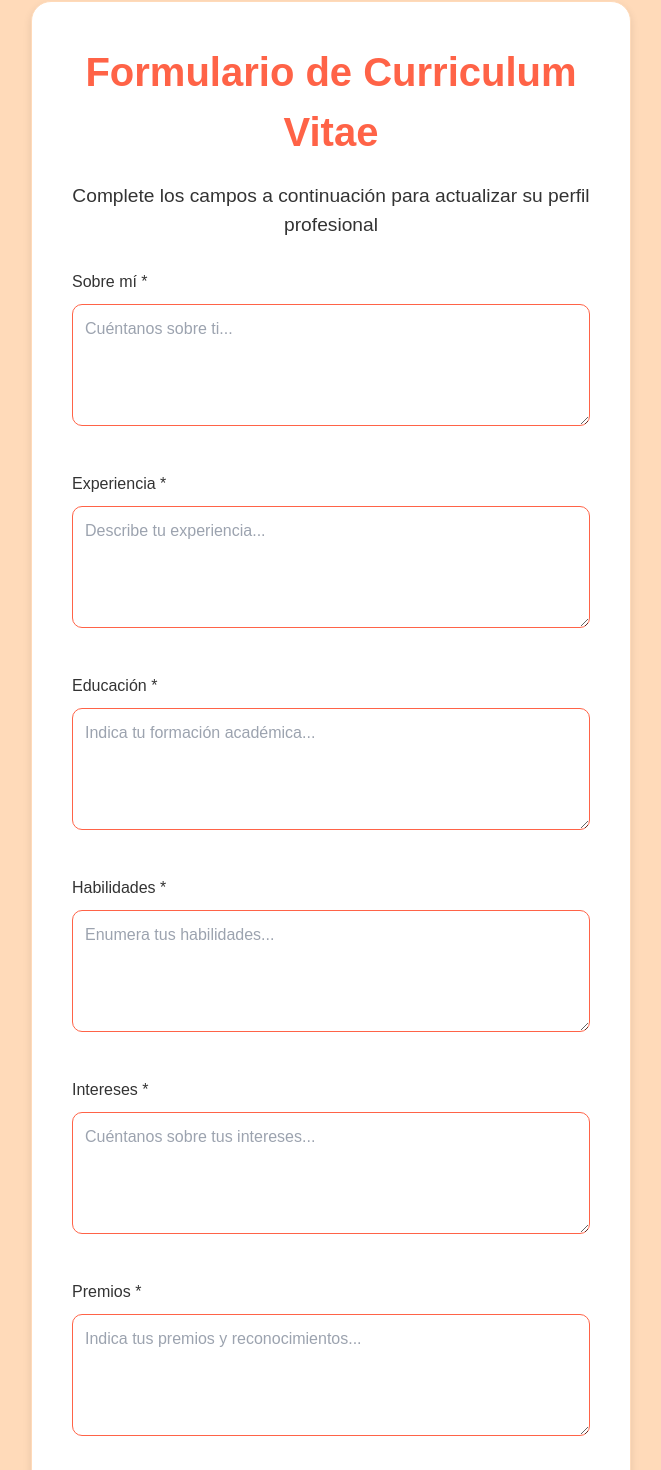
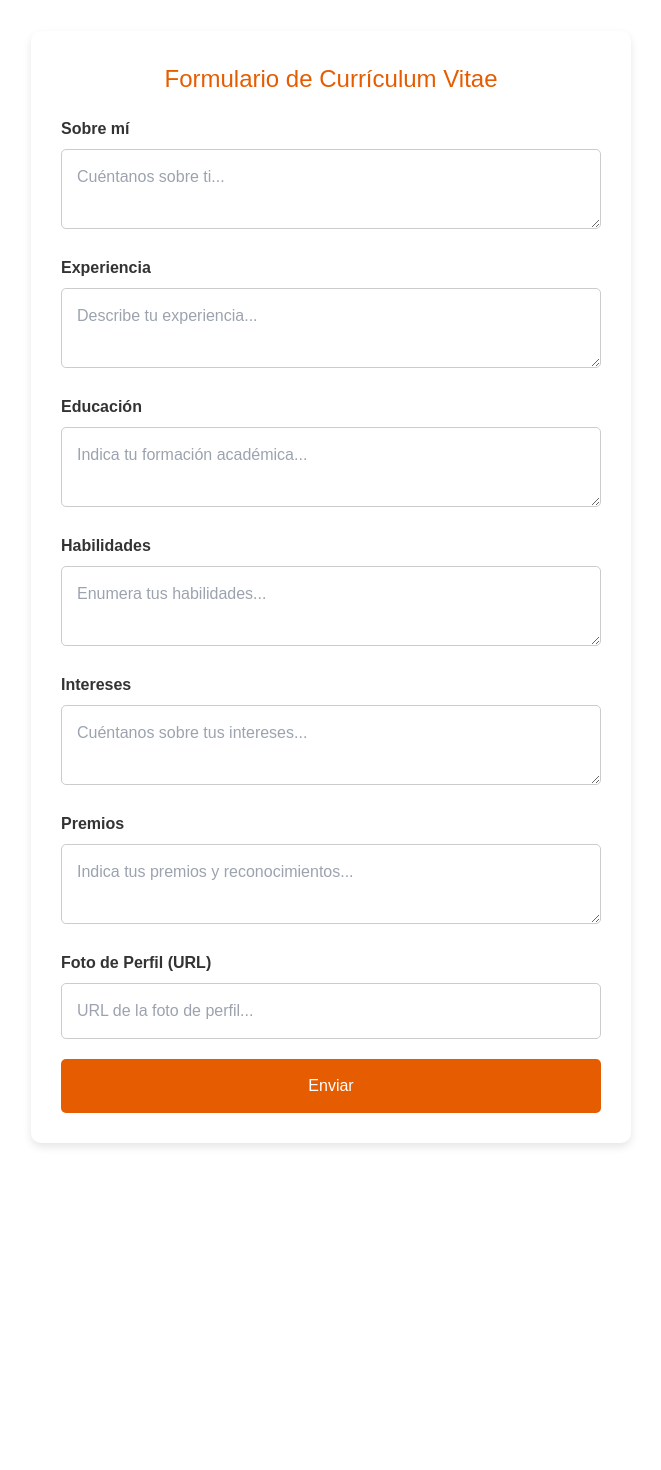
Before and after one commit to 8devmx/estadias-front, a Next.js app: page /form in a window 1280 px wide. Shown: the part 19-1489 px from the top of the page, without its empty margins (309-970 px from the left). After the commit the page ends 1212 px from the top, so only its background shows below. Built offline with nearby package versions, Linux system fonts and the light colour scheme.

Commit message:
conectBd
se conecto la base de datos a la hora de llamar el formulario llegue al curriculum

```diff
--- a/src/components/resumeform.jsx
+++ b/src/components/resumeform.jsx
@@ -1,301 +1,156 @@
+import React, { useState } from 'react';
+import axios from 'axios';
 import styled from 'styled-components';
 import { useRouter } from 'next/router';
-import { useState } from 'react';
-import axios from 'axios';
 
 const FormContainer = styled.div`
-  display: flex;
-  justify-content: center;
-  align-items: center;
-  min-height: 100vh;
-  background-color: #FFDAB9;
-  padding: 20px;
+  background-color: #fff;
+  padding: 30px;
+  border-radius: 10px;
+  box-shadow: 0 4px 8px rgba(0, 0, 0, 0.1);
+  max-width: 600px;
+  margin: 50px auto;
+  font-family: 'Arial', sans-serif;
 `;
 
-const FormWrapper = styled.div`
-  background: #ffffff;
-  padding: 40px;
-  border-radius: 20px;
-  box-shadow: 0 4px 8px rgba(0, 0, 0, 0.1);
-  max-width: 600px;
-  width: 100%;
-  border: 1px solid #FFDAB9;
+const FormTitle = styled.h2`
+  color: #e65c00;
+  text-align: center;
+  margin-bottom: 20px;
+  font-size: 24px;
 `;
 
-const Title = styled.h1`
-  font-family: 'Oswald', sans-serif;
-  font-weight: 700;
-  color: #FF6347;
+const FormField = styled.div`
   margin-bottom: 20px;
-  text-align: center;
-  font-size: 2.5rem;
 `;
 
-const Subtitle = styled.p`
-  font-family: 'Oswald', sans-serif;
-  font-weight: 400;
+const Label = styled.label`
+  display: block;
+  margin-bottom: 8px;
+  font-weight: bold;
   color: #333;
-  text-align: center;
-  margin-bottom: 30px;
-  font-size: 1.2rem;
+`;
+
+const TextArea = styled.textarea`
+  width: 100%;
+  padding: 15px;
+  border-radius: 5px;
+  border: 1px solid #ccc;
+  font-size: 16px;
+  resize: vertical;
+  transition: border-color 0.3s;
+
+  &:focus {
+    border-color: #e65c00;
+    outline: none;
+  }
 `;
 
 const Input = styled.input`
   width: 100%;
-  padding: 12px;
-  margin-bottom: 20px;
-  border: 1px solid #FF6347;
-  border-radius: 10px;
+  padding: 15px;
+  border-radius: 5px;
+  border: 1px solid #ccc;
   font-size: 16px;
-  font-family: 'Oswald', sans-serif;
-  font-weight: 300;
-  background-color: #fff;
-  color: #333;
+  transition: border-color 0.3s;
+
   &:focus {
-    border-color: #FF4500;
+    border-color: #e65c00;
+    outline: none;
   }
 `;
 
-const TextArea = styled.textarea`
+const Button = styled.button`
+  background-color: #e65c00;
+  color: white;
+  padding: 15px 30px;
+  border: none;
+  border-radius: 5px;
+  cursor: pointer;
+  font-size: 16px;
   width: 100%;
-  padding: 12px;
-  margin-bottom: 20px;
-  border: 1px solid #FF6347;
-  border-radius: 10px;
-  font-size: 16px;
-  font-family: 'Oswald', sans-serif;
-  font-weight: 300;
-  background-color: #fff;
-  color: #333;
-  &:focus {
-    border-color: #FF4500;
+  transition: background-color 0.3s;
+
+  &:hover {
+    background-color: #cf5400;
   }
-`;
-
-const FileInput = styled.input`
-  margin-bottom: 20px;
-`;
-
-const Button = styled.button`
-  width: 100%;
-  padding: 12px;
-  background-color: #FF6347;
-  color: #fff;
-  border: none;
-  border-radius: 10px;
-  cursor: pointer;
-  font-size: 18px;
-  font-family: 'Oswald', sans-serif;
-  font-weight: 500;
-  transition: background-color 0.3s ease;
-  &:hover {
-    background-color: #FF4500;
-  }
-`;
-
-const FormSection = styled.div`
-  margin-bottom: 20px;
-`;
-
-const FormLabel = styled.label`
-  display: block;
-  margin-bottom: 10px;
-  color: #333;
-  font-family: 'Oswald', sans-serif;
-  font-weight: 400;
-`;
-
-const ErrorMessage = styled.p`
-  color: red;
-  font-size: 14px;
-`;
-
-const SuccessMessage = styled.p`
-  color: green;
-  font-size: 16px;
 `;
 
 const ResumeForm = () => {
   const router = useRouter();
+
   const [formData, setFormData] = useState({
-    about: '',
+    about_me: '',
     experience: '',
     education: '',
     skills: '',
     interests: '',
     awards: '',
+    profile_picture: ''
   });
-  const [errors, setErrors] = useState({});
-  const [success, setSuccess] = useState('');
-  const [profileImage, setProfileImage] = useState(null);
-  const [loading, setLoading] = useState(false);
 
   const handleChange = (e) => {
-    const { name, value } = e.target;
     setFormData({
       ...formData,
-      [name]: value,
+      [e.target.name]: e.target.value
     });
-  };
-
-  const handleFileChange = (e) => {
-    setProfileImage(e.target.files[0]);
-  };
-
-  const validate = () => {
-    let tempErrors = {};
-    if (!formData.about) tempErrors.about = 'El campo sobre mí es obligatorio.';
-    if (!formData.experience) tempErrors.experience = 'El campo experiencia es obligatorio.';
-    if (!formData.education) tempErrors.education = 'El campo educación es obligatorio.';
-    if (!formData.skills) tempErrors.skills = 'El campo habilidades es obligatorio.';
-    if (!formData.interests) tempErrors.interests = 'El campo intereses es obligatorio.';
-    if (!formData.awards) tempErrors.awards = 'El campo premios es obligatorio.';
-    setErrors(tempErrors);
-    return Object.keys(tempErrors).length === 0;
   };
 
   const handleSubmit = async (e) => {
     e.preventDefault();
-    if (validate()) {
-      setLoading(true);
-      const data = new FormData();
-      data.append('about', formData.about);
-      data.append('experience', formData.experience);
-      data.append('education', formData.education);
-      data.append('skills', formData.skills);
-      data.append('interests', formData.interests);
-      data.append('awards', formData.awards);
-      if (profileImage) {
-        data.append('profileImage', profileImage);
+
+    // Validación de campos vacíos
+    for (const key in formData) {
+      if (formData[key].trim() === '') {
+        alert(`El campo ${key.replace('_', ' ')} no puede estar vacío.`);
+        return;
       }
-      try {
-        const response = await axios.post('http://tu-servidor-laravel/api/update-profile', data, {
-          headers: {
-            'Content-Type': 'multipart/form-data',
-          },
-        });
-        if (response.status === 200) {
-          setSuccess('Formulario enviado con éxito.');
-          router.push('/thanks');
-        }
-      } catch (error) {
-        console.error('Error al enviar el formulario:', error);
-        setErrors({ submit: 'Hubo un problema al enviar el formulario. Inténtalo de nuevo más tarde.' });
-      } finally {
-        setLoading(false);
-      }
+    }
+
+    try {
+      const response = await axios.post('http://localhost:8000/forms', formData);
+      console.log('Form submitted successfully:', response.data);
+      router.push('/thanks'); // Redirigir a la página de agradecimiento
+    } catch (error) {
+      console.error('Error submitting form:', error);
+      alert('Error submitting form.');
     }
   };
 
   return (
     <FormContainer>
-      <FormWrapper>
-        <Title>Formulario de Curriculum Vitae</Title>
-        <Subtitle>Complete los campos a continuación para actualizar su perfil profesional</Subtitle>
-        {success && <SuccessMessage>{success}</SuccessMessage>}
-        {errors.submit && <ErrorMessage>{errors.submit}</ErrorMessage>}
-        <form onSubmit={handleSubmit}>
-          <FormSection>
-            <FormLabel htmlFor="about">Sobre mí *</FormLabel>
-            <TextArea
-              id="about"
-              name="about"
-              rows="4"
-              placeholder="Cuéntanos sobre ti..."
-              value={formData.about}
-              onChange={handleChange}
-              required
-            />
-            {errors.about && <ErrorMessage>{errors.about}</ErrorMessage>}
-          </FormSection>
-
-          <FormSection>
-            <FormLabel htmlFor="experience">Experiencia *</FormLabel>
-            <TextArea
-              id="experience"
-              name="experience"
-              rows="4"
-              placeholder="Describe tu experiencia..."
-              value={formData.experience}
-              onChange={handleChange}
-              required
-            />
-            {errors.experience && <ErrorMessage>{errors.experience}</ErrorMessage>}
-          </FormSection>
-
-          <FormSection>
-            <FormLabel htmlFor="education">Educación *</FormLabel>
-            <TextArea
-              id="education"
-              name="education"
-              rows="4"
-              placeholder="Indica tu formación académica..."
-              value={formData.education}
-              onChange={handleChange}
-              required
-            />
-            {errors.education && <ErrorMessage>{errors.education}</ErrorMessage>}
-          </FormSection>
-
-          <FormSection>
-            <FormLabel htmlFor="skills">Habilidades *</FormLabel>
-            <TextArea
-              id="skills"
-              name="skills"
-              rows="4"
-              placeholder="Enumera tus habilidades..."
-              value={formData.skills}
-              onChange={handleChange}
-              required
-            />
-            {errors.skills && <ErrorMessage>{errors.skills}</ErrorMessage>}
-          </FormSection>
-
-          <FormSection>
-            <FormLabel htmlFor="interests">Intereses *</FormLabel>
-            <TextArea
-              id="interests"
-              name="interests"
-              rows="4"
-              placeholder="Cuéntanos sobre tus intereses..."
-              value={formData.interests}
-              onChange={handleChange}
-              required
-            />
-            {errors.interests && <ErrorMessage>{errors.interests}</ErrorMessage>}
-          </FormSection>
-
-          <FormSection>
-            <FormLabel htmlFor="awards">Premios *</FormLabel>
-            <TextArea
-              id="awards"
-              name="awards"
-              rows="4"
-              placeholder="Indica tus premios y reconocimientos..."
-              value={formData.awards}
-              onChange={handleChange}
-              required
-            />
-            {errors.awards && <ErrorMessage>{errors.awards}</ErrorMessage>}
-          </FormSection>
-
-          <FormSection>
-            <FormLabel htmlFor="profileImage">Foto de Perfil</FormLabel>
-            <FileInput
-              id="profileImage"
-              name="profileImage"
-              type="file"
-              onChange={handleFileChange}
-              accept="image/*"
-            />
-          </FormSection>
-
-          <Button type="submit" disabled={loading}>
-            {loading ? 'Enviando...' : 'ENVIAR'}
-          </Button>
-        </form>
-        <p style={{ color: '#333', marginTop: '20px' }}>* los campos son obligatorios.</p>
-      </FormWrapper>
+      <form onSubmit={handleSubmit}>
+        <FormTitle>Formulario de Currículum Vitae</FormTitle>
+        <FormField>
+          <Label>Sobre mí</Label>
+          <TextArea name="about_me" value={formData.about_me} onChange={handleChange} placeholder="Cuéntanos sobre ti..." />
+        </FormField>
+        <FormField>
+          <Label>Experiencia</Label>
+          <TextArea name="experience" value={formData.experience} onChange={handleChange} placeholder="Describe tu experiencia..." />
+        </FormField>
+        <FormField>
+          <Label>Educación</Label>
+          <TextArea name="education" value={formData.education} onChange={handleChange} placeholder="Indica tu formación académica..." />
+        </FormField>
+        <FormField>
+          <Label>Habilidades</Label>
+          <TextArea name="skills" value={formData.skills} onChange={handleChange} placeholder="Enumera tus habilidades..." />
+        </FormField>
+        <FormField>
+          <Label>Intereses</Label>
+          <TextArea name="interests" value={formData.interests} onChange={handleChange} placeholder="Cuéntanos sobre tus intereses..." />
+        </FormField>
+        <FormField>
+          <Label>Premios</Label>
+          <TextArea name="awards" value={formData.awards} onChange={handleChange} placeholder="Indica tus premios y reconocimientos..." />
+        </FormField>
+        <FormField>
+          <Label>Foto de Perfil (URL)</Label>
+          <Input type="text" name="profile_picture" value={formData.profile_picture} onChange={handleChange} placeholder="URL de la foto de perfil..." />
+        </FormField>
+        <Button type="submit">Enviar</Button>
+      </form>
     </FormContainer>
   );
 };
--- a/src/components/sidebar.jsx
+++ b/src/components/sidebar.jsx
@@ -1,9 +1,10 @@
+// Sidebar.js
 import styles from '../styles/Sidebar.module.css';
 
-const Sidebar = () => {
+const Sidebar = ({ profilePicture }) => {
   return (
     <div className={styles.sidebar}>
-      <img src="https://th.bing.com/th/id/OIP.28xVcXmTKYVBvd24rCwqNwHaJ0?rs=1&pid=ImgDetMaing" alt="Perfil" />
+      <img src={profilePicture || "https://th.bing.com/th/id/OIP.28xVcXmTKYVBvd24rCwqNwHaJ0?rs=1&pid=ImgDetMaing"} alt="Perfil" />
       <a href="#about">ABOUT</a>
       <a href="#experience">EXPERIENCE</a>
       <a href="#education">EDUCATION</a>
--- a/src/pages/resume.jsx
+++ b/src/pages/resume.jsx
@@ -1,47 +1,45 @@
+import React, { useEffect, useState } from 'react';
 import styled from 'styled-components';
+import axios from 'axios';
 import Sidebar from '../components/Sidebar';
 
 const Container = styled.div`
   display: flex;
-  background-color: #ffffff; /* Fondo blanco */
-  height: 100vh; /* Altura completa de la ventana */
+  background-color: #ffffff;
+  height: 100vh;
 `;
 
 const MainContent = styled.div`
   flex: 1;
   padding: 20px;
-  background-color: #ffffff; /* Fondo blanco */
-  margin-left: 300px; /* Ajustar este valor según el ancho del sidebar */
-  height: 100%; /* Ocupa el 100% del alto disponible */
-  overflow-y: auto; /* Añadir scroll si el contenido es largo */
+  background-color: #ffffff;
+  margin-left: 300px;
+  height: 100%;
+  overflow-y: auto;
 `;
 
 const Section = styled.section`
-  margin-bottom: 100px; /* Espacio grande entre secciones */
+  margin-bottom: 100px;
 `;
 
 const SectionTitle = styled.h2`
   font-family: 'Saira Extra Condensed', serif;
-  color: #e65c00; /* Color naranja */
-  margin-bottom: 20px; /* Espacio entre título y contenido */
-  font-size: 50px; /* Tamaño de fuente más grande */
+  color: #e65c00;
+  margin-bottom: 20px;
+  font-size: 50px;
 `;
 
 const Paragraph = styled.p`
   font-size: 16px;
   margin-bottom: 20px;
+  color: #000000;  // Cambia el color del párrafo a negro
 `;
 
 const Name = styled.p`
-  font-size: 70px; /* Tamaño de fuente más grande */
+  font-size: 70px;
   font-weight: bold;
-  color: #333; /* Color oscuro para el nombre */
+  color: #000000;  // Cambia el color del nombre a negro
   margin-bottom: 10px;
-`;
-
-const Address = styled.p`
-  color: #888; /* Color gris para la dirección */
-  margin-bottom: 20px;
 `;
 
 const SkillsList = styled.ul`
@@ -51,45 +49,63 @@ const SkillsList = styled.ul`
 const Skill = styled.li`
   font-size: 18px;
   margin-bottom: 10px;
+  color: #000000;  // Cambia el color de las habilidades a negro
 `;
 
 const Resume = () => {
+  const [formData, setFormData] = useState(null);
+
+  useEffect(() => {
+    const fetchData = async () => {
+      try {
+        const response = await axios.get('http://localhost:8000/forms/latest');
+        setFormData(response.data.form);
+      } catch (error) {
+        console.error(error);
+      }
+    };
+
+    fetchData();
+  }, []);
+
+  if (!formData) {
+    return <div>Loading...</div>;
+  }
+
   return (
     <Container>
       <Sidebar />
       <MainContent>
+        <Section id="name">
+          <Name>John Doe</Name>
+        </Section>
         <Section id="about">
           <SectionTitle>About</SectionTitle>
-          <Name>Clarence Taylor</Name>
-          <Address>3542 Berry Street, Cheyenne Wells, CO 80810</Address>
-          <Paragraph>(317) 585-8468, name@email.com</Paragraph>
-          <Paragraph>
-            I am experienced in leveraging agile frameworks to provide a robust synopsis for high level overviews...
-          </Paragraph>
+          <Paragraph>{formData.about_me}</Paragraph>
         </Section>
         <Section id="experience">
           <SectionTitle>Experience</SectionTitle>
-          <Paragraph>
-            Senior Web Developer, Intellitec Solutions, March 2013 - Present. Bring to the table win-win survival strategies to ensure proactive domination...
-          </Paragraph>
-          <Paragraph>
-            Web Developer, Intellitec Solutions, December 2011 - March 2013. Capitalize on low hanging fruit to identify a ballpark value added activity...
-          </Paragraph>
+          <Paragraph>{formData.experience}</Paragraph>
         </Section>
         <Section id="education">
           <SectionTitle>Education</SectionTitle>
-          <Paragraph>
-            University of Colorado, August 2006 - May 2010. Bachelor of Science in Computer Science...
-          </Paragraph>
+          <Paragraph>{formData.education}</Paragraph>
         </Section>
         <Section id="skills">
           <SectionTitle>Skills</SectionTitle>
           <SkillsList>
-            <Skill>JavaScript</Skill>
-            <Skill>React.js</Skill>
-            <Skill>Node.js</Skill>
-            {/* Agrega más habilidades según sea necesario */}
+            {formData.skills.split(',').map((skill, index) => (
+              <Skill key={index}>{skill}</Skill>
+            ))}
           </SkillsList>
+        </Section>
+        <Section id="interests">
+          <SectionTitle>Interests</SectionTitle>
+          <Paragraph>{formData.interests}</Paragraph>
+        </Section>
+        <Section id="awards">
+          <SectionTitle>Awards</SectionTitle>
+          <Paragraph>{formData.awards}</Paragraph>
         </Section>
       </MainContent>
     </Container>
```
